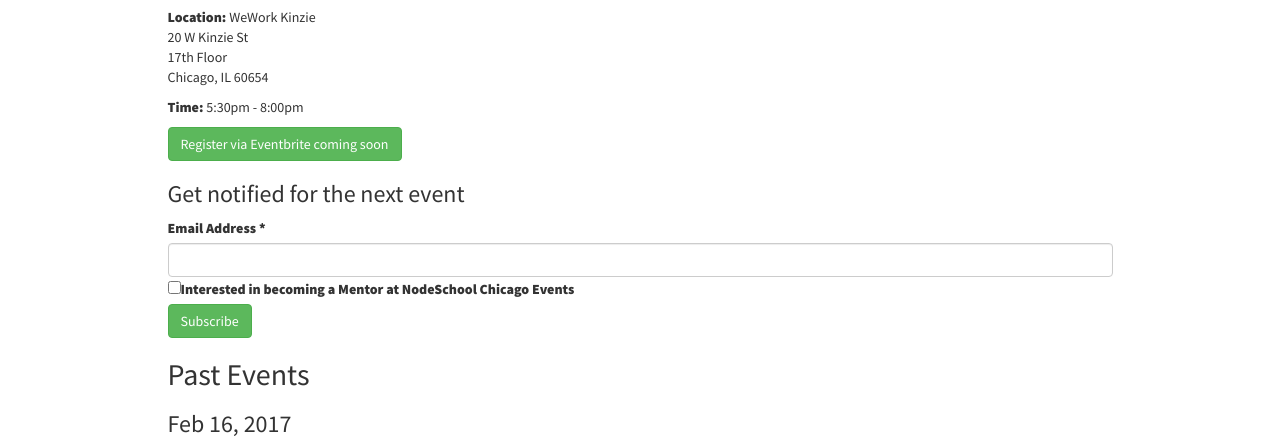
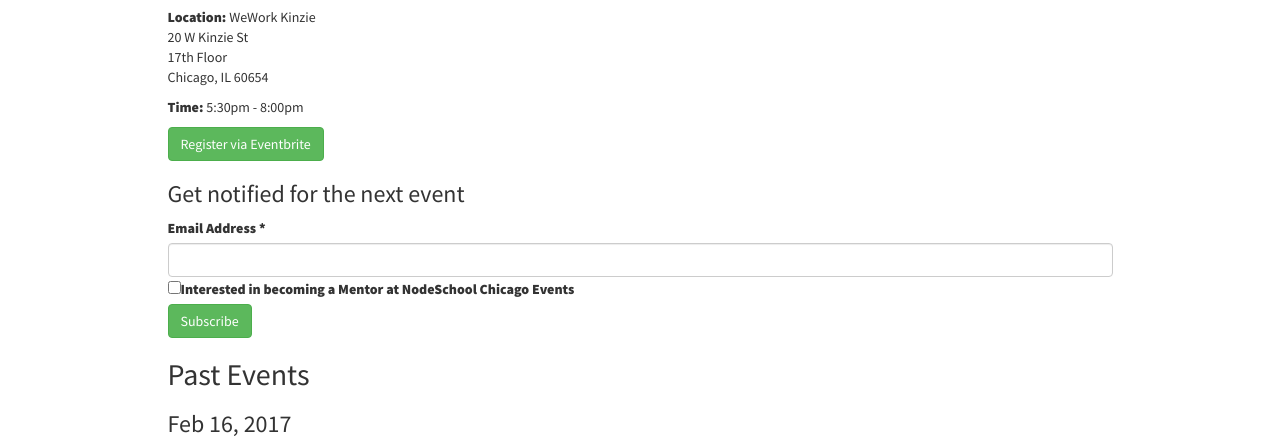
Before and after one commit to nodeschool/chicago, a website: page index.html in a window 1280 px wide. Shown: the part 647-1091 px from the top of the page. Drawn offline with nearby package versions, Linux system fonts and the light colour scheme.

Commit message:
Update index.html

```diff
--- a/index.html
+++ b/index.html
@@ -63,7 +63,7 @@
           </p>
 
           <p><strong>Time:</strong> 5:30pm - 8:00pm</p>
-          <p><a class="btn btn-success" href="">Register via Eventbrite coming soon</a></p>
+          <p><a class="btn btn-success" href="https://www.eventbrite.com/e/nodeschool-chicago-march-nodebots-tickets-32322824438?aff=nodeschoolio">Register via Eventbrite</a></p>
 
           <h3>Get notified for the next event</h3>
           <!-- Begin MailChimp Signup Form -->
```
